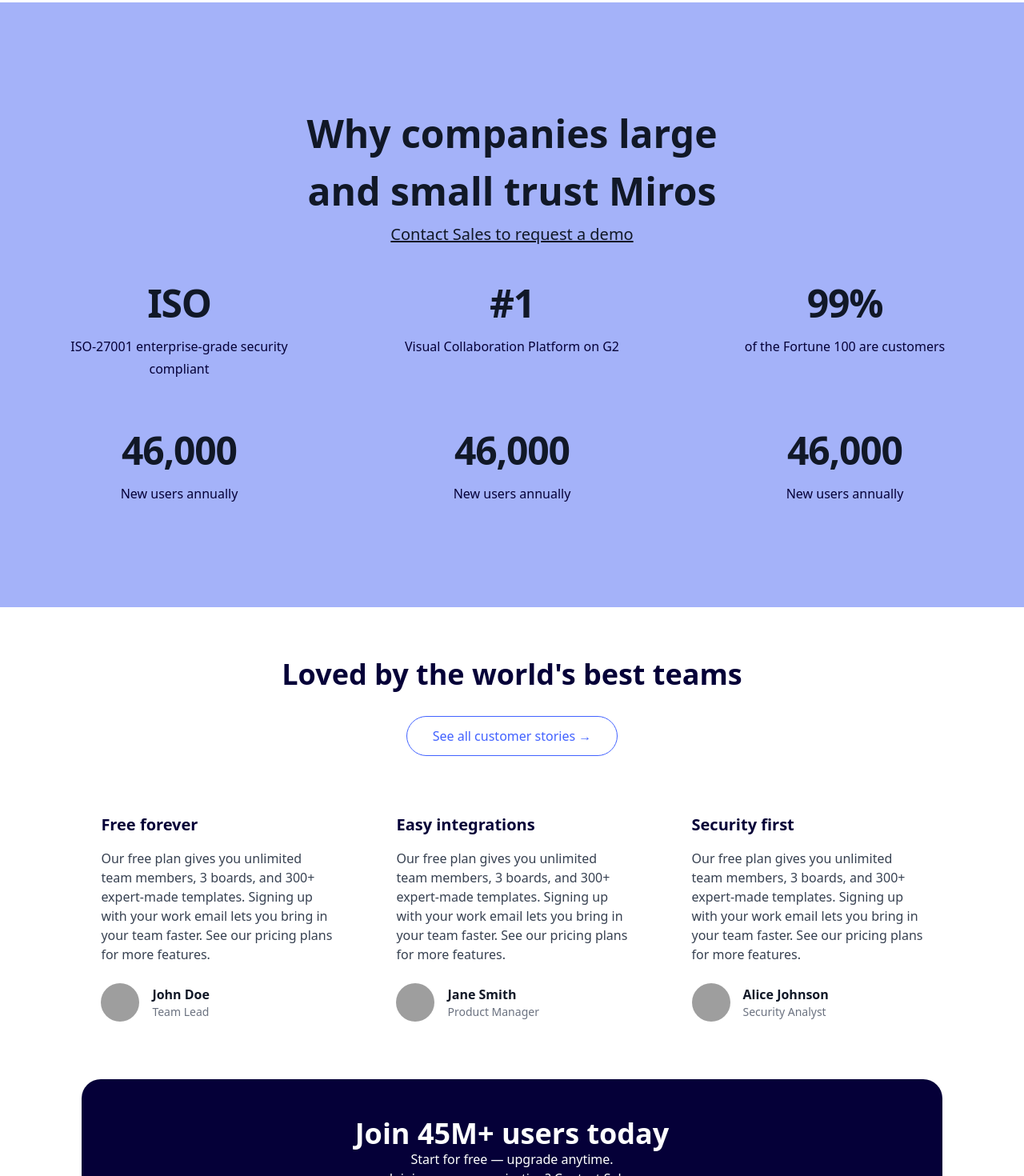
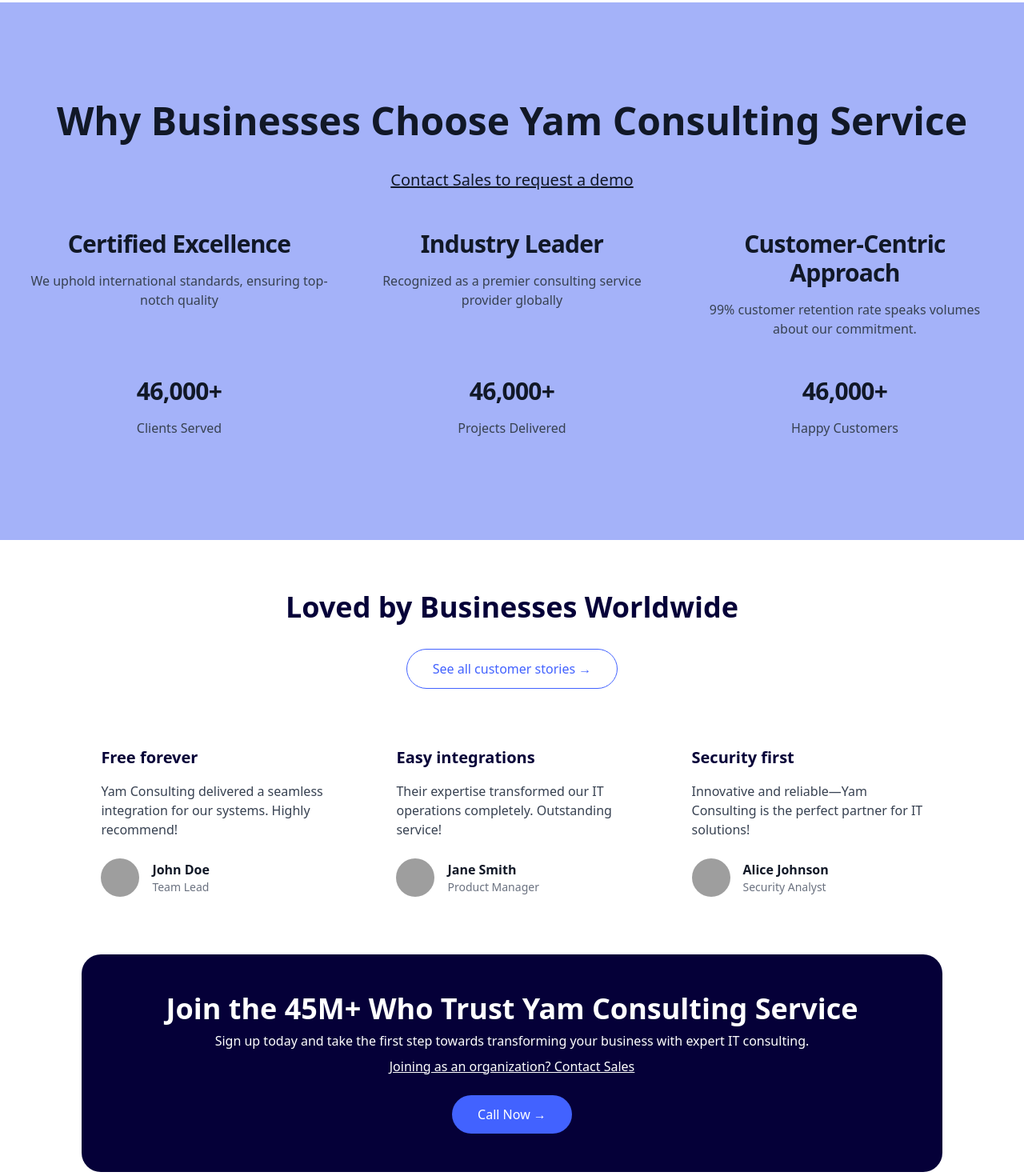
Before and after one commit to mike489/miro, a React (Vite) app: page / in a window 1280 px wide. Shown: the part 4180-5650 px from the top of the page at 80% size. Built offline with nearby package versions, Linux system fonts and the light colour scheme; grey boxes are pictures that could not be loaded.

Commit message:
adding contanet

```diff
--- a/src/components/Footer.jsx
+++ b/src/components/Footer.jsx
@@ -113,7 +113,7 @@
           <div className="flex gap-4 items-start justify-start mt-4 pl-1">
             <img src={mail} alt="email" className="w-6 h-6" />
             <div className="text-sm font-neuwelt-ExtraLight">
-              <p>Lalias@Lalias.com</p>
+              <p>info@yamconsulting.com</p>
             </div>
           </div>
           <div className="flex gap-4 items-start justify-start mt-6 pl-1">
@@ -144,7 +144,7 @@
             <div className="flex gap-4 items-start justify-start mt-4 pl-1">
               <img src={mail} alt="email" className="w-6 h-6" />
               <div className="text-sm font-neuwelt-ExtraLight">
-                <p>Lalias@Lalias.com</p>
+                <p>info@yamconsulting.com</p>
               </div>
             </div>
             <div className="flex gap-4 items-start justify-start mt-6 pl-1">
@@ -162,8 +162,8 @@
         </section>
       </article>
 
-      <p className="font-neuwelt-light w-full text-[16px] text-center capitalize pt-12 border-t">
-        Powered by TEACH @ {currentYear}
+      <p className="w-full text-[16px] text-center capitalize pt-12 border-t">
+        Powered by Yam Consulting @ {currentYear}
       </p>
     </article>
   );
--- a/src/components/Testimonial.jsx
+++ b/src/components/Testimonial.jsx
@@ -5,7 +5,7 @@
     {
       title: "Free forever",
       description:
-        "Our free plan gives you unlimited team members, 3 boards, and 300+ expert-made templates. Signing up with your work email lets you bring in your team faster. See our pricing plans for more features.",
+        "Yam Consulting delivered a seamless integration for our systems. Highly recommend!",
       avatar:
         "https://images.unsplash.com/photo-1494790108377-be9c29b29330?ixlib=rb-1.2.1&ixid=eyJhcHBfaWQiOjEyMDd9&auto=format&fit=facearea&facepad=2&w=256&h=256&q=80",
       name: "John Doe",
@@ -14,7 +14,7 @@
     {
       title: "Easy integrations",
       description:
-        "Our free plan gives you unlimited team members, 3 boards, and 300+ expert-made templates. Signing up with your work email lets you bring in your team faster. See our pricing plans for more features.",
+        "Their expertise transformed our IT operations completely. Outstanding service!",
       avatar:
         "https://images.unsplash.com/photo-1494790108377-be9c29b29330?ixlib=rb-1.2.1&ixid=eyJhcHBfaWQiOjEyMDd9&auto=format&fit=facearea&facepad=2&w=256&h=256&q=80",
       name: "Jane Smith",
@@ -23,7 +23,7 @@
     {
       title: "Security first",
       description:
-        "Our free plan gives you unlimited team members, 3 boards, and 300+ expert-made templates. Signing up with your work email lets you bring in your team faster. See our pricing plans for more features.",
+        "Innovative and reliable—Yam Consulting is the perfect partner for IT solutions!",
       avatar:
         "https://images.unsplash.com/photo-1494790108377-be9c29b29330?ixlib=rb-1.2.1&ixid=eyJhcHBfaWQiOjEyMDd9&auto=format&fit=facearea&facepad=2&w=256&h=256&q=80",
       name: "Alice Johnson",
@@ -35,7 +35,7 @@
     <article className="py-16 px-4 md:px-8 lg:px-[8%]">
       <div className="text-center mb-12 mx-auto max-w-2xl">
         <h1 className="text-3xl md:text-4xl font-bold text-secondary">
-          Loved by the world&apos;s best teams
+          Loved by Businesses Worldwide
         </h1>
         <button className="border border-primary p-3 rounded-full text-primary font-medium px-8 mt-8">
           See all customer stories →
@@ -44,10 +44,7 @@
 
       <section className="grid grid-cols-1 sm:grid-cols-2 lg:grid-cols-3 gap-8 mb-12">
         {testimonials.map((testimonial, index) => (
-          <div
-            key={index}
-            className="p-6  flex flex-col justify-between"
-          >
+          <div key={index} className="p-6  flex flex-col justify-between">
             <div>
               <h1 className="text-lg md:text-xl font-bold text-secondary mb-4">
                 {testimonial.title}
@@ -79,19 +76,20 @@
           backgroundColor: "#050038",
         }}
       >
-        <div className="text-center">
+        <div className="text-center space-y-2">
           <h1 className="text-2xl md:text-4xl font-bold">
-            Join 45M+ users today
+            Join the 45M+ Who Trust Yam Consulting Service
           </h1>
-          <p className="text-sm md:text-base">
-            Start for free — upgrade anytime.
+          <p className="text-sm md:text-base font-light">
+            Sign up today and take the first step towards transforming your
+            business with expert IT consulting.
           </p>
           <p className="text-sm md:text-base underline">
             Joining as an organization? Contact Sales
           </p>
         </div>
         <button className="bg-primary p-3 rounded-full text-white font-medium px-8">
-          Sign Up free →
+          Call Now →
         </button>
       </section>
     </article>
--- a/src/components/Why.jsx
+++ b/src/components/Why.jsx
@@ -1,38 +1,48 @@
 const stats = [
   {
     id: 1,
-    name: "ISO-27001 enterprise-grade security compliant",
-    value: "ISO",
+    name: "We uphold international standards, ensuring top-notch quality",
+    value: "Certified Excellence",
   },
-  { id: 2, name: "Visual Collaboration Platform on G2", value: "#1" },
-  { id: 3, name: "of the Fortune 100 are customers", value: "99%" },
-  { id: 4, name: "New users annually", value: "46,000" },
-  { id: 5, name: "New users annually", value: "46,000" },
-  { id: 6, name: "New users annually", value: "46,000" },
+  {
+    id: 2,
+    name: "Recognized as a premier consulting service provider globally",
+    value: "Industry Leader",
+  },
+  {
+    id: 3,
+    name: "99% customer retention rate speaks volumes about our commitment.",
+    value: "Customer-Centric Approach",
+  },
+  { id: 4, name: "Clients Served", value: "46,000+" },
+  { id: 5, name: "Projects Delivered", value: "46,000+" },
+  { id: 6, name: "Happy Customers", value: "46,000+" },
 ];
 
 const Why = () => {
   return (
-    <div className="bg-[#a4b2f9] py-24 sm:py-32">
-      <div className="mx-auto max-w-7xl px-6 lg:px-8">
-        <div className="flex flex-col items-center">
-          <h2 className="w-1/2 text-[48px] font-bold text-gray-900 text-center justify-center mb-1">
-            Why companies large and small trust Miros
+    <div className="bg-[#a4b2f9] py-16 sm:py-24 md:py-32">
+      <div className="mx-auto max-w-7xl px-4 sm:px-6 lg:px-8">
+        <div className="flex flex-col items-center text-center mb-12">
+          <h2 className="w-full text-2xl sm:text-3xl md:text-4xl lg:text-[48px] font-bold text-gray-900 mb-10">
+            Why Businesses Choose Yam Consulting Service
           </h2>
-          <h3 className="text-xl font-light text-gray-900 text-center mb-12 underline">
+          <h3 className="text-lg sm:text-xl font-light text-gray-900 underline ">
             Contact Sales to request a demo
           </h3>
         </div>
-        <dl className="grid grid-cols-1 gap-x-8 gap-y-16 text-center lg:grid-cols-3">
+        <dl className="grid grid-cols-1 gap-x-8 gap-y-12 sm:grid-cols-2 lg:grid-cols-3">
           {stats.map((stat) => (
             <div
               key={stat.id}
-              className="mx-auto flex max-w-xs flex-col gap-y-4"
+              className="mx-auto flex max-w-sm flex-col gap-y-4 text-center"
             >
-              <dt className="text-base/7 text-secondary">{stat.name}</dt>
-              <dd className="order-first text-3xl font-bold tracking-tight text-gray-900 sm:text-5xl ">
+              <dd className="order-first text-2xl sm:text-3xl font-bold tracking-tight text-gray-900">
                 {stat.value}
               </dd>
+              <dt className="text-sm sm:text-base font-light text-gray-700">
+                {stat.name}
+              </dt>
             </div>
           ))}
         </dl>
```
